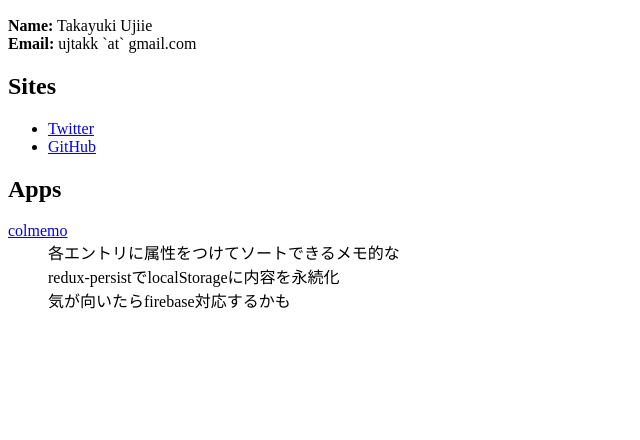
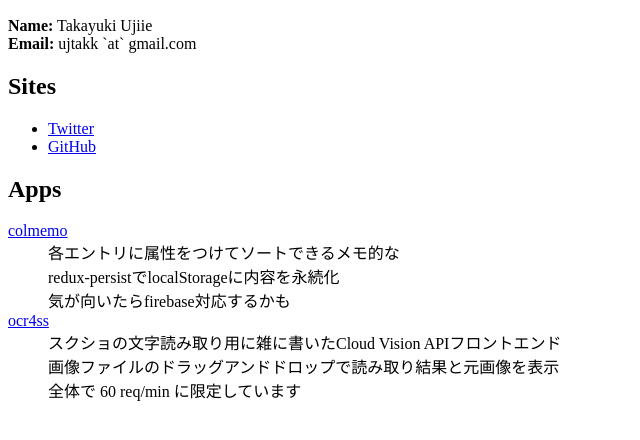
Before and after one commit to ujtakk/ujtakk, a plain HTML site: page public/index.html in a window 1280 px wide. Shown: the part 110-550 px from the top of the page, without its empty margins (0-640 px from the left). Drawn offline with Linux system fonts and the light colour scheme.

Commit message:
Update index.html to link ocr4ss

```diff
--- a/public/index.html
+++ b/public/index.html
@@ -22,5 +22,11 @@
         redux-persistでlocalStorageに内容を永続化<br>
         気が向いたらfirebase対応するかも<br>
       </dd>
+      <dt><a href="ocr4ss">ocr4ss</a></dt>
+      <dd>
+        スクショの文字読み取り用に雑に書いたCloud Vision APIフロントエンド<br>
+        画像ファイルのドラッグアンドドロップで読み取り結果と元画像を表示<br>
+        全体で 60 req/min に限定しています<br>
+      </dd>
     </dl>
 </html>
```
Also changed, not shown: 1 other file.
